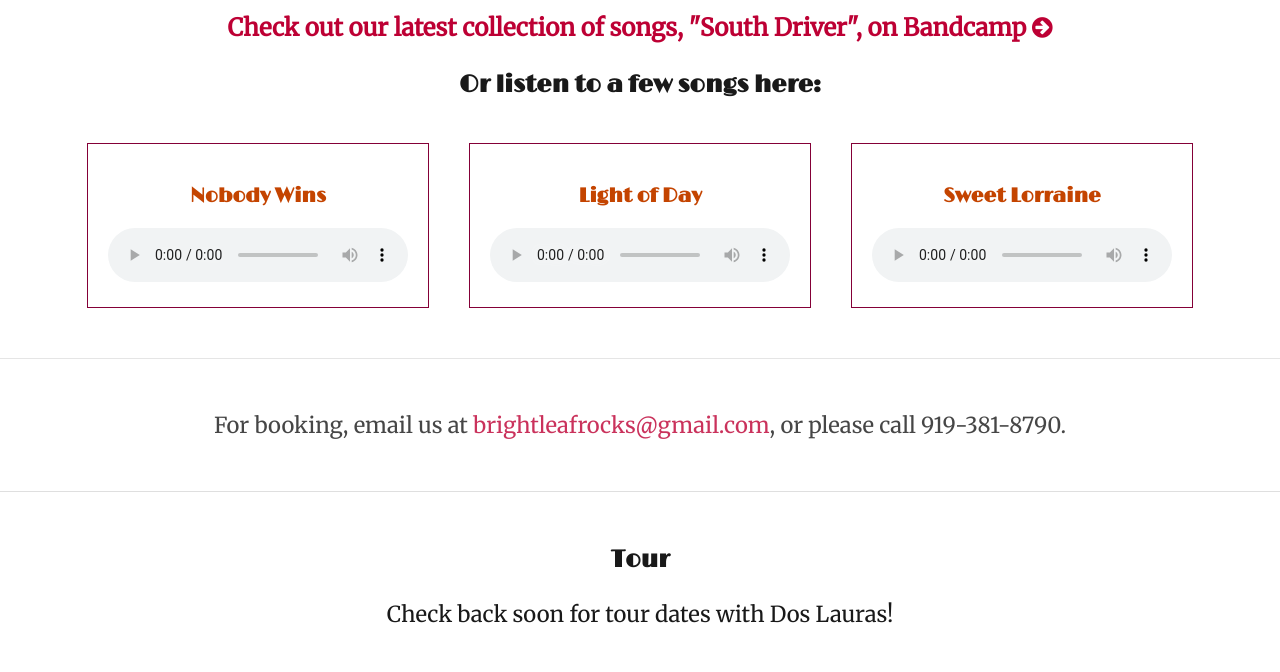
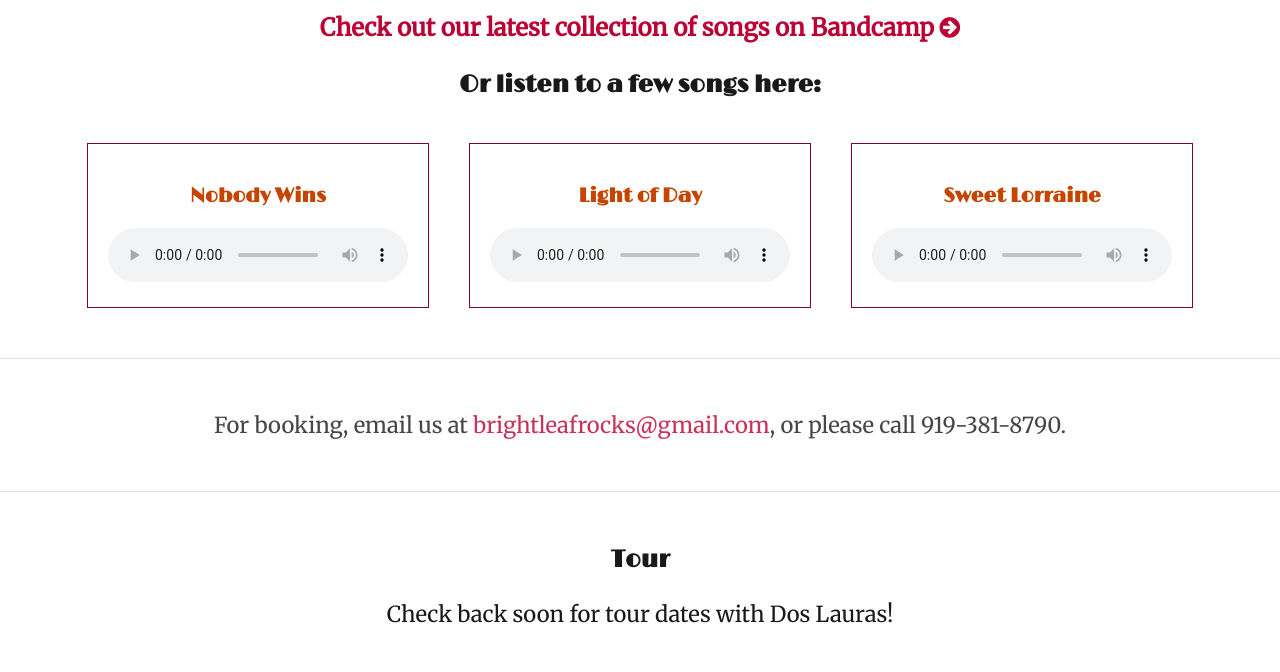
Before and after one commit to cmstroscio/brightleaf, a website: page index.html in a window 1280 px wide. Shown: the part 428-1100 px from the top of the page. Drawn offline with nearby package versions, Linux system fonts and the light colour scheme.

```diff
--- a/index.html
+++ b/index.html
@@ -73,7 +73,7 @@
   <div class="stripe stripe--center" id="music">
     <!-- <h1>Music</h1> -->
     <h1>Brightleaf is a band based in Durham, North Carolina.</h1>
-    <h2><a href="https://therealbrightleaf.bandcamp.com/releases" target="_blank" rel="noopener">Check out our latest collection of songs, "South Driver", on Bandcamp <i class="fa fa-arrow-circle-right"></i></a></h2>
+    <h2><a href="https://therealbrightleaf.bandcamp.com/releases" target="_blank" rel="noopener">Check out our latest collection of songs on Bandcamp <i class="fa fa-arrow-circle-right"></i></a></h2>
     <h2>Or listen to a few songs here:</h2>
     <div class="stripe--flex">
       <div class="stripe--flex-item">
```
